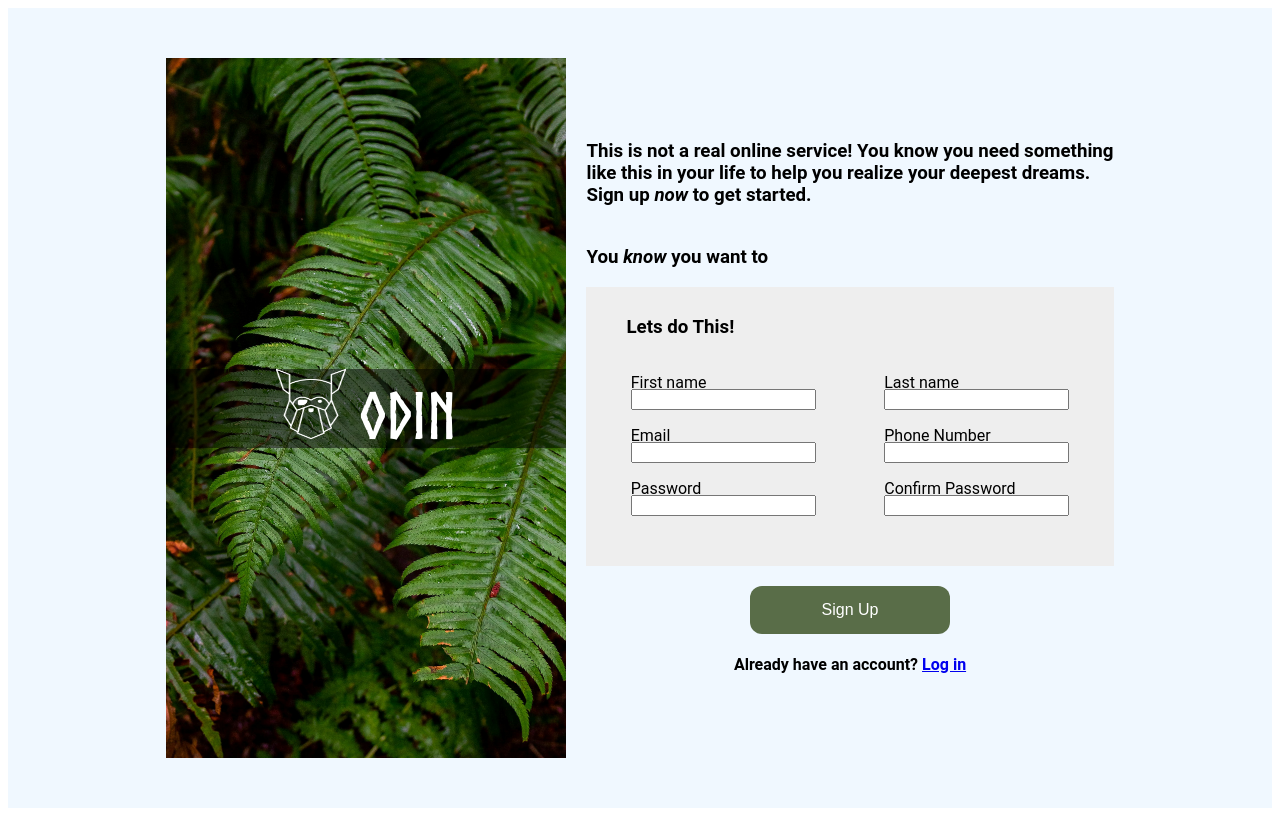
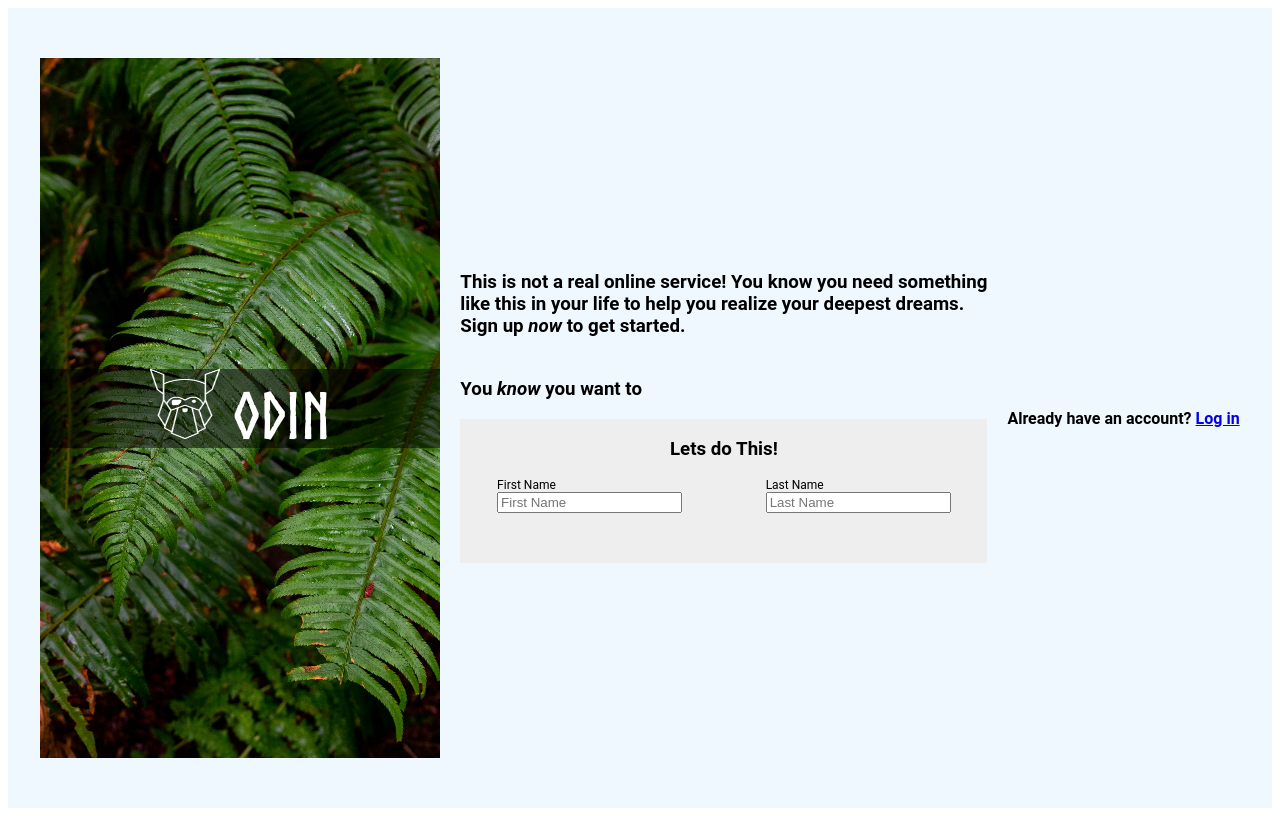
Before and after one commit to fierysleo/signUpForm, a plain HTML site: page index.html in a window 1280 px wide. Drawn offline with Linux system fonts and the light colour scheme.

Commit message:
regression 50% complete form overhaul

```diff
--- a/index.html
+++ b/index.html
@@ -28,46 +28,20 @@
                 <h3>Lets do This!</h3>
                 <div class="inputField">
                     <div class="inputName">
-                        <div class="containerInput">
-                            <p style="margin-bottom: -3px;">First name</p>
-                            <input type="text" placeholder="">
+                        <div class="inputFirstName">
+                            <label for="firstName">First Name</label><br>
+                            <input type="text" id="firstName" name="firstName" placeholder="First Name">
                         </div>
-                        <div class="containerInput">
-                            <p style="margin-bottom: -3px;">Last name</p>
-                            <input type="text" placeholder="">
+                        <div class="inputLastName">
+                            <label for="firstName">Last Name</label><br>
+                            <input type="text" id="lastName" name="lastName" placeholder="Last Name">
                         </div>
-                    </div>
-                <div class="inputEmailAndPhone">
-                    <div class="containerInput">
-                        <p style="margin-bottom: -3px;">Email</p>
-                        <input type="text" placeholder="">
+
                     </div>
 
-                    <div class="containerInput">
-                        <p style="margin-bottom: -3px;">Phone Number</p>
-                        <input type="text" placeholder="">
-                    </div>
                 </div>
-                <div class="inputPassword">
-                    <div class="containerInput">
-                        <p style="margin-bottom: -3px;">Password</p>
-                        <input type="text" placeholder="">
-                    </div>
-                    <div class="containerInput">
-                        <p style="margin-bottom: -3px;">Confirm Password</p>
-                        <input type="text" placeholder="">
-                    </div>
                 </div>
             </div>
-
-
-
-
-            </div>
-            <div class="signUpButton">
-                <button>Sign Up</button>
-            </div>
-
             <div class="alreadyHaveAccount" style="text-align: center; margin-top: 20px;">
                 <h4>Already have an account? <a href="#">Log in</a></h4>
             </div>
--- a/style.css
+++ b/style.css
@@ -35,56 +35,21 @@
     background-color: #eeeeee;
     display: flex;
     flex-direction: column;
-    padding: 10px;
     padding-bottom: 50px;
-
 }
 
 .mainTextInput h3{
-    margin-left: 30px;
-}
-.inputField{
-   display: flex;
-   flex-direction: column;
+    text-align: center;
 }
 
 .inputName{
     display: flex;
-    flex-direction: row;
+    gap: 10px;
     justify-content: space-around;
+    font-size: 12px;
 }
 
-.inputEmailAndPhone{
-    display: flex;
-    flex-direction: row;
-    justify-content: space-around;
-}
 
-.inputPassword{
-    display: flex;
-    flex-direction: row;
-    justify-content: space-around;
-}
-.signUpButton{
-    display: flex;
-    justify-content: center;
-    align-items: center;
-    margin-top: 20px;
-}
-
-.signUpButton button{
-    background-color: #596D48; /* Green */
-    border: none;
-    color: white;
-    padding: 15px 32px;
-    text-align: center;
-    text-decoration: none;
-    display: inline-block;
-    font-size: 16px;
-    border-radius: 12px;
-    cursor: pointer;
-    width: 200px;
-}
 
 @font-face{
     font-family: Norse-Bold;
```
